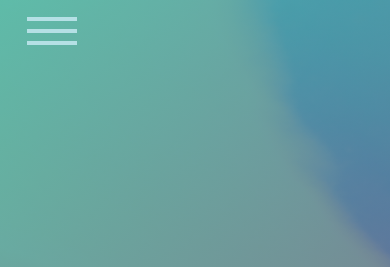
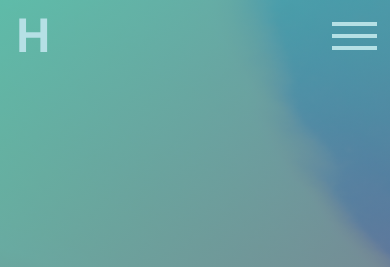
Before and after one commit to horatiohab/Portfolio, a plain HTML site: page index.html in a window 390 px wide. Shown: the top 267 px of the page. Drawn offline with nearby package versions, Linux system fonts and the light colour scheme.

Commit message:
Made navbar more readable in mobile view

```diff
--- a/index.html
+++ b/index.html
@@ -37,11 +37,21 @@
 
     <!-- Page content -->
     <div class="main">
-        <button type="button" class="menu-btn">
-            <span></span>
-            <span></span>
-            <span></span>
-        </button>
+
+        <!-- Mobile Navigation -->
+        <div class="mobile-nav">
+            <div class="nav-bg">
+                <div class="mobile-logo">
+                    <a href="index.html">H</a>
+                </div>
+
+                <button type="button" class="menu-btn">
+                    <span></span>
+                    <span></span>
+                    <span></span>
+                </button>
+            </div>
+        </div>
 
 
         <!-- Hero image section-->
@@ -157,8 +167,8 @@
                 <div class="contact">
                     <h2>Get In Touch</h2>
                     <p>Feel free to leave me a message if you want to say hello!</p>
-                    <span>07926674817</span>
-                    <h3>horatiobennett@outlook.com</h3>
+                    <a href="tel:+447926674817"><span>07926674817</span></a>
+                    <a href="mailto:horatiobennett@outlook.com"><h3>horatiobennett@outlook.com</h3></a>
                     <!-- <p>Sed interdrum est vel sollcitudin bibendum. proin at accumsan nulla, non facilia massa. auifhaiuhfiahfoioifjhioajf.</p> -->
                 </div>
                 <form>
--- a/scss/about.scss
+++ b/scss/about.scss
@@ -1,3 +1,11 @@
+.mobile-nav {
+    position: absolute;
+}
+
+.nav-bg {
+    background-image: none;
+}
+
 .about-section {
     position: relative;
     background-image: linear-gradient(0.4turn, rgba(55, 177, 165, .8), rgba(111, 59, 125, .8)), url("../images/pexels-tom-swinnen-2249961.jpg");
--- a/scss/scs_scheme.scss
+++ b/scss/scs_scheme.scss
@@ -1,5 +1,14 @@
 body {
     overflow-x: hidden;
+}
+
+
+.mobile-nav {
+    position: absolute;
+}
+
+.nav-bg {
+    background-image: none;
 }
 
 .scs-section {
--- a/scss/styles.scss
+++ b/scss/styles.scss
@@ -17,26 +17,61 @@
 }
 
 // Side navigation bar
+.mobile-nav {
+    position: fixed;
+    top: 0;
+    left: 0;
+    width: 100vw;
+    height: 76px;
+    z-index: 1;
+    overflow: hidden;
+    // box-shadow: 0 0 4px 1px rgba(0, 0, 0, .2);
+}
+
+.nav-bg {
+    background-image: linear-gradient(0.4turn, rgba(55, 177, 165, .8), rgba(111, 59, 125, .8)), url("../images/pexels-tom-swinnen-2249961.jpg");
+    background-position: center;
+    background-repeat: no-repeat;
+    background-size: cover;
+    height: 100vh;
+    position: relative;
+    z-index: 1;
+    display: flex;
+
+    @media (min-width: 770px) { // Mobile
+        display: none;
+    }
+    .mobile-logo {
+        margin-left: 1em;
+        a {
+            text-decoration: none;
+            font-weight: 600;
+            font-size: 3em;
+            text-align: center;
+            color: #b5e0e5;
+        }
+
+    }
+}
+
 .menu-btn {
     border-style: none;
     background: none;
     cursor: pointer;
-    position: fixed;
-    width: 50px;
+    position: absolute;
+    width: 45px;
     top: 0;
-    left: 0;
-    z-index: 1;
+    right: 0;
     display: flex;
     flex-direction: column;
-    margin: 1em 2em;
+    margin-right: 1em;
+    transform: translateY(18px);
     span {
+        right: 0;
         width: 100%;
         height: 4px;
         background-color: #b5e0e5;
         margin: .3em 0;
-    }
-    @media (min-width: 770px) { // Mobile
-        display: none;
     }
 }
 
@@ -306,6 +341,10 @@ nav {
         font-weight: 600;
         font-size: 18px;
     }
+    a {
+        text-decoration: none;
+        color: #1b424c;
+    }
     @media (max-width: 950px) { // Mobile
         width: 100%;
     }
```
Also changed, not shown: about.html (+15 -5 lines), code_examples.html (+15 -5 lines), scs_scheme.html (+15 -5 lines), scss/about.css, scss/scs_scheme.css, scss/styles.css, 3 other files.
